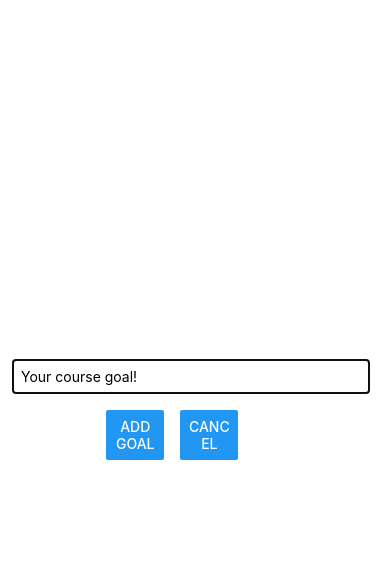
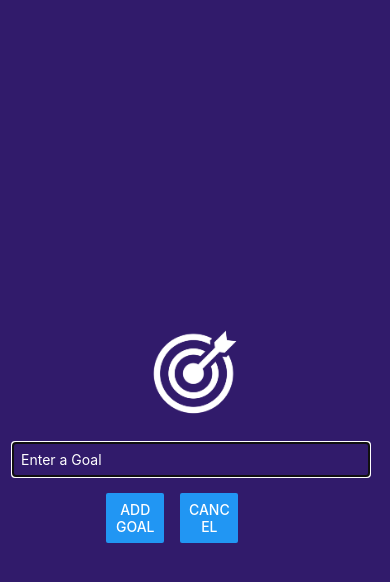
Before and after one commit to Astilion/goals-app, a React Native app: screen / in a window 390 px wide. Both pictures are taken after a click on the button "ADD NEW GOAL". Shown: the top 582 px of the page. Built offline with nearby package versions, Linux system fonts and the light colour scheme.

Commit message:
added image + styled goalInput

```diff
--- a/components/GoalInput.tsx
+++ b/components/GoalInput.tsx
@@ -1,4 +1,11 @@
-import { View, TextInput, Button, StyleSheet, Modal } from 'react-native';
+import {
+  View,
+  TextInput,
+  Button,
+  StyleSheet,
+  Modal,
+  Image,
+} from 'react-native';
 import { useState } from 'react';
 
 type GoalInputProps = {
@@ -19,9 +26,14 @@
   return (
     <Modal visible={visible} animationType='slide'>
       <View style={styles.inputContainer}>
+        <Image
+          style={styles.image}
+          source={require('../assets/images/goal.png')}
+        />
         <TextInput
           style={styles.textInput}
-          placeholder='Your course goal!'
+          placeholder='Enter a Goal'
+          placeholderTextColor={'#fff'}
           onChangeText={goalInputHandler}
           value={enteredGoalText}
         />
@@ -45,14 +57,18 @@
     flex: 1,
     justifyContent: 'center',
     alignItems: 'center',
-    marginBottom: 24,
     padding: 16,
-    borderBottomWidth: 1,
-    borderBottomColor: 'gray',
+    backgroundColor: '#311b6b',
+  },
+  image: {
+    width: 100,
+    height: 100,
+    margin: 20,
   },
   textInput: {
     borderWidth: 1,
     borderColor: '#cccccc',
+    color: 'white',
     width: '100%',
     marginRight: 8,
     padding: 8,
```
Also changed, not shown: assets/images/goal.png (renamed from goal.png).
